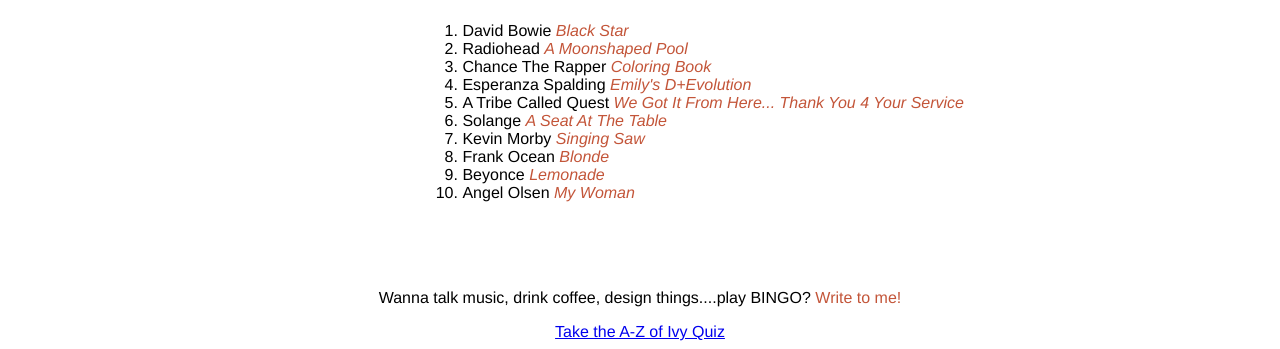
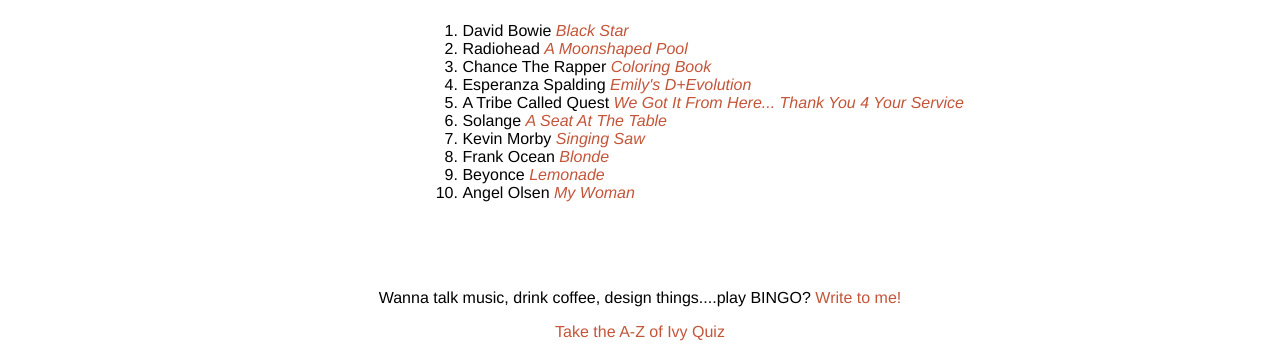
Before and after one commit to lilaivy/about_me, a plain HTML site: page topten.html in a window 1280 px wide. Shown: the part 551-900 px from the top of the page. Drawn offline with Linux system fonts and the light colour scheme.

Commit message:
styled link on top 10

```diff
--- a/topten.html
+++ b/topten.html
@@ -27,7 +27,7 @@
 </div>
 <p>Wanna talk music, drink coffee, design things....play BINGO? <a class = "link" href = "mailto:lilaivy@gmail.com">Write to me!</a></p>
 <div class = "link">
-        <a href = "index.html">Take the A-Z of Ivy Quiz</a>
+        <a class = "link" href = "index.html">Take the A-Z of Ivy Quiz</a>
 </div>
 </body>
 </html>
```
